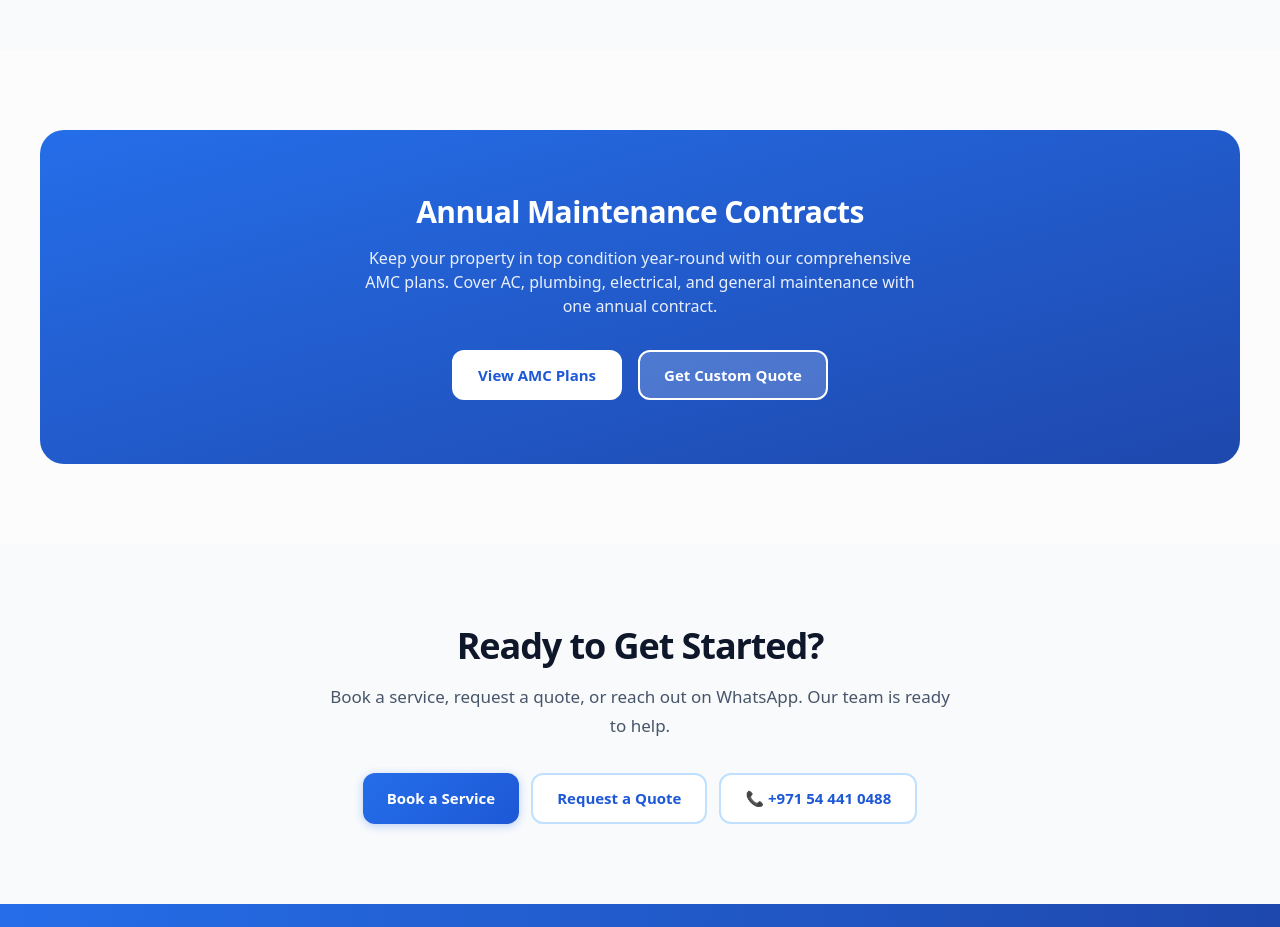
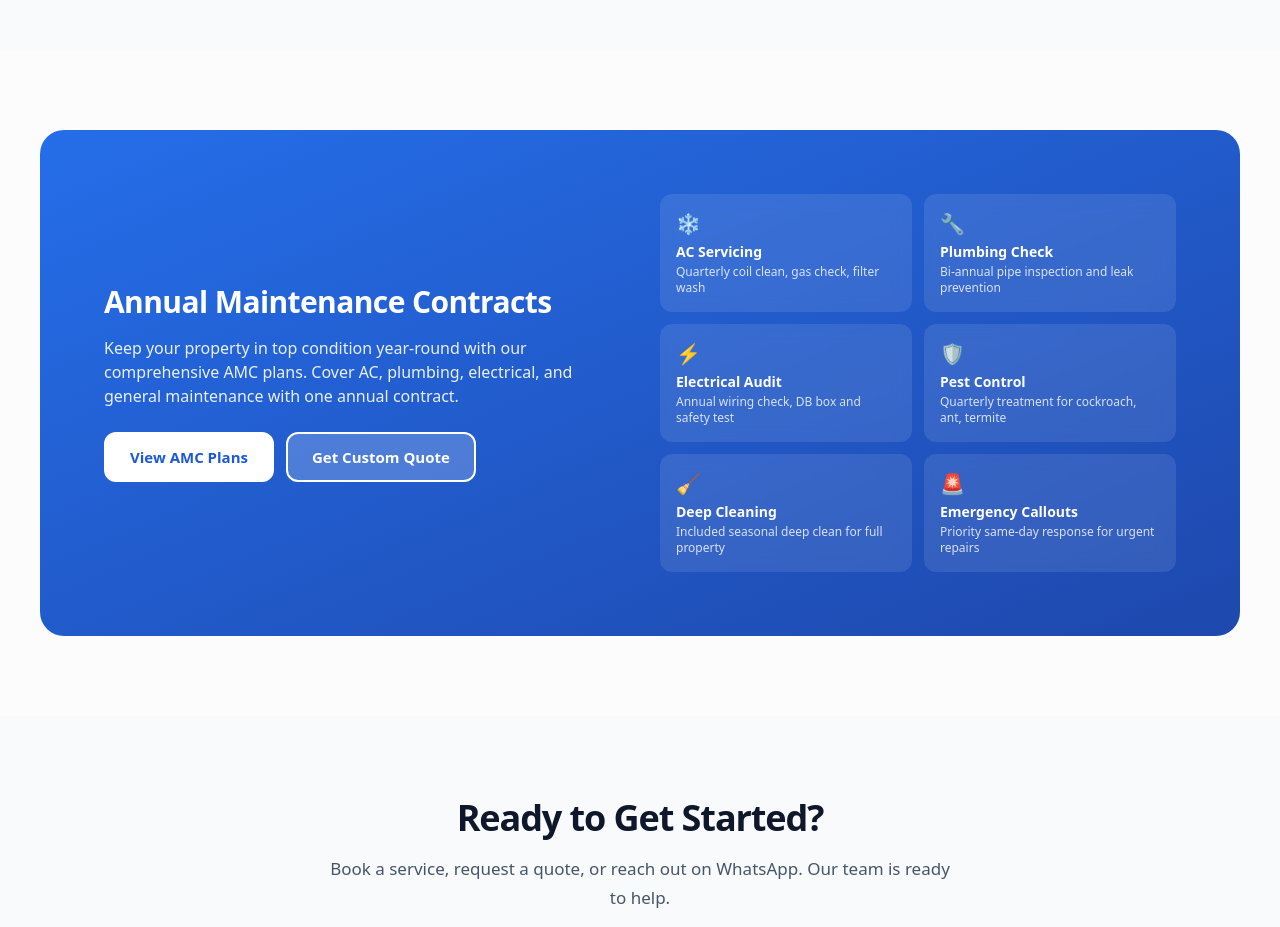
Before and after one commit to cleantecpro91/cleantecpro, a Next.js app: page / in a window 1280 px wide. Shown: the part 4840-5767 px from the top of the page. Built offline with nearby package versions, Linux system fonts and the light colour scheme.

Commit message:
AMC section: full-width 2-column layout with service cards

```diff
--- a/src/app/page.tsx
+++ b/src/app/page.tsx
@@ -369,20 +369,40 @@ export default function HomePage() {
       {/* ─── AMC Section ──────────────────────────────────── */}
       <section className="py-16 md:py-20">
         <div className="container-main">
-          <div className="bg-gradient-to-br from-brand-600 to-brand-800 rounded-3xl p-8 md:p-12 lg:p-16 text-white text-center">
+          <div className="bg-gradient-to-br from-brand-600 to-brand-800 rounded-3xl p-8 md:p-12 lg:p-16 text-white">
+            <div className="grid lg:grid-cols-2 gap-10 items-center">
+              <div>
                 <h2 className="text-2xl md:text-3xl font-extrabold mb-4">
                   Annual Maintenance Contracts
                 </h2>
-            <p className="text-white/90 max-w-xl mx-auto mb-8">
+                <p className="text-white/90 mb-6">
                   Keep your property in top condition year-round with our comprehensive AMC plans. Cover AC, plumbing, electrical, and general maintenance with one annual contract.
                 </p>
-            <div className="flex flex-wrap justify-center gap-4">
+                <div className="flex flex-wrap gap-3">
                   <Link href="/amc" className="btn-outline !bg-white !text-brand-700 !border-white hover:!bg-brand-50">
                     View AMC Plans
                   </Link>
                   <Link href="/quote" className="btn-outline !bg-white/20 !border-2 !border-white !text-white hover:!bg-white/30 font-bold">
                     Get Custom Quote
                   </Link>
+                </div>
+              </div>
+              <div className="grid grid-cols-2 gap-3">
+                {[
+                  { icon: "❄️", title: "AC Servicing", desc: "Quarterly coil clean, gas check, filter wash" },
+                  { icon: "🔧", title: "Plumbing Check", desc: "Bi-annual pipe inspection and leak prevention" },
+                  { icon: "⚡", title: "Electrical Audit", desc: "Annual wiring check, DB box and safety test" },
+                  { icon: "🛡️", title: "Pest Control", desc: "Quarterly treatment for cockroach, ant, termite" },
+                  { icon: "🧹", title: "Deep Cleaning", desc: "Included seasonal deep clean for full property" },
+                  { icon: "🚨", title: "Emergency Callouts", desc: "Priority same-day response for urgent repairs" },
+                ].map((item) => (
+                  <div key={item.title} className="bg-white/10 backdrop-blur-sm rounded-xl p-4">
+                    <span className="text-xl mb-1 block">{item.icon}</span>
+                    <p className="text-sm font-bold text-white mb-0.5">{item.title}</p>
+                    <p className="text-xs text-white/80">{item.desc}</p>
+                  </div>
+                ))}
+              </div>
             </div>
           </div>
         </div>
```
Also changed, not shown: 1 other file (tests, documents, lock files or other folders). Lines whose indentation alone changed are shown as unchanged.
